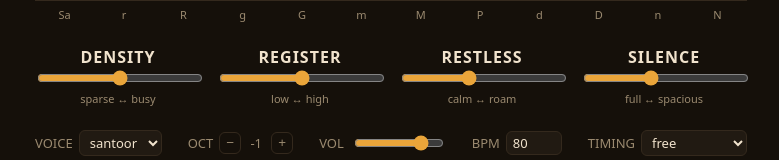
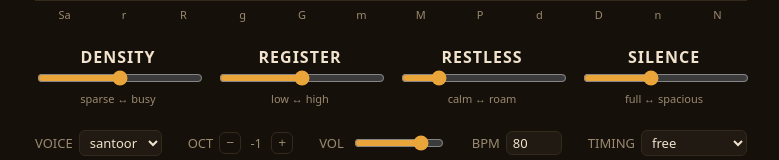
Before and after one commit to gdamdam/mraga, a React (Vite) app: page / in a window 1280 px wide. Shown: the part 259-419 px from the top of the page, without its empty margins (249-1028 px from the left). Built offline with nearby package versions, Linux system fonts and the light colour scheme.

Commit message:
chore: default RESTLESSNESS to 0.2 (melodic); ignore .vite

```diff
--- a/src/App.tsx
+++ b/src/App.tsx
@@ -50,7 +50,7 @@ export function App() {
   const [linkInput, setLinkInput] = useState("");
   const [playing, setPlaying] = useState(false);
   const [activeDegree, setActiveDegree] = useState<number | null>(null);
-  const [knobs, setKnobs] = useState<Knobs>({ density: 0.5, register: 0.5, restlessness: 0.4, silence: 0.4 });
+  const [knobs, setKnobs] = useState<Knobs>({ density: 0.5, register: 0.5, restlessness: 0.2, silence: 0.4 });
   const [voiceId, setVoiceId] = useState<VoiceId>(loadVoiceId);
   const [volume, setVolume] = useState<number>(loadVolume);
   const [octaveShift, setOctaveShift] = useState<number>(loadOctave);
```
Also changed, not shown: 1 other file (tests, documents, lock files or other folders).
